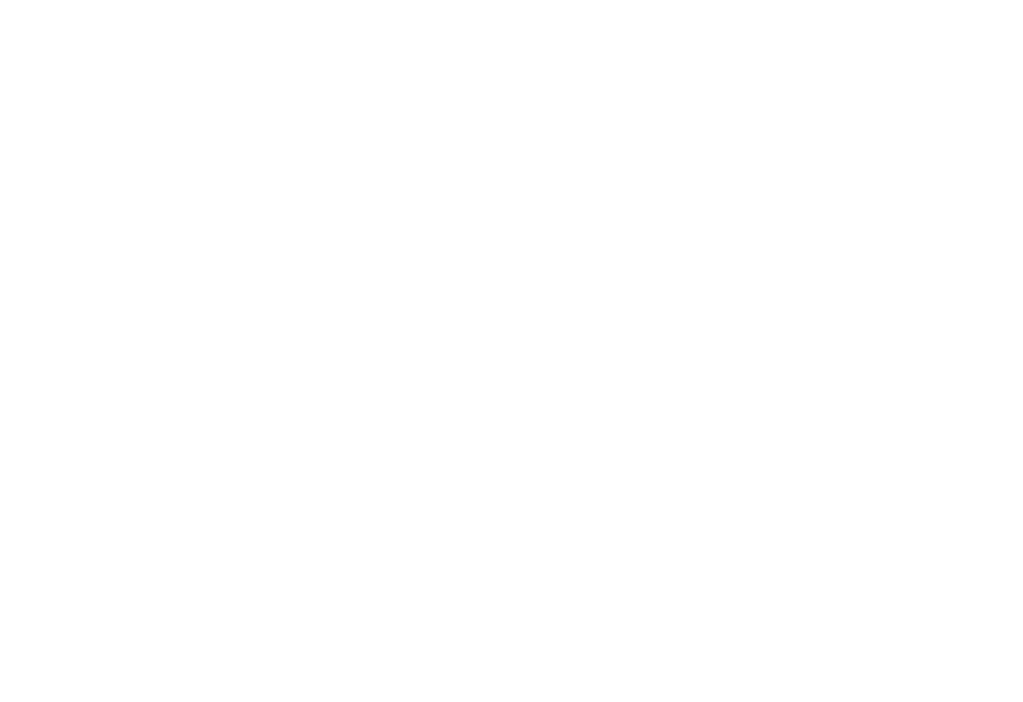
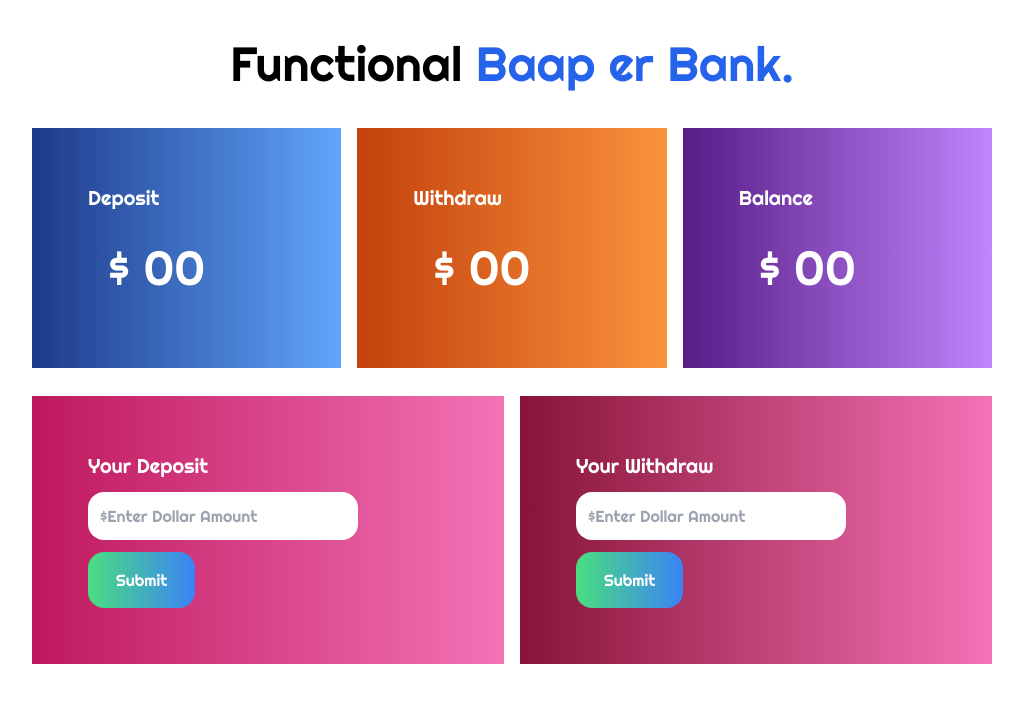
Before and after one commit to Md-OmorFaruk/Bank-calculation, a plain HTML site: page index.html in a window 1280 px wide. Shown: the whole page, without its empty margins (128-1151 px from the left). Drawn offline with nearby package versions, Linux system fonts and the light colour scheme.

Commit message:
HTML done

```diff
--- a/index.html
+++ b/index.html
@@ -5,18 +5,88 @@
       <meta name="viewport" content="width=device-width, initial-scale=1.0">
       <title>Bank Calculation</title>
       <link rel="shortcut icon" href="logo/collaboration.png" type="image/x-icon">
+      <!--Tailwind CSS-->
+      <script src="https://cdn.tailwindcss.com"></script>
+      <!--Google Font-->
+      <link rel="preconnect" href="https://fonts.googleapis.com">
+      <link rel="preconnect" href="https://fonts.gstatic.com" crossorigin>
+      <link href="https://fonts.googleapis.com/css2?family=Righteous&display=swap" rel="stylesheet">
+
+
+      <!--Style-->
+      <style>
+            .font{
+                  font-family: 'Righteous', cursive;
+            }
+      </style>
 </head>
 <body>
       <head>
+            <h1 class="font text-5xl text-center my-10">Functional <span class="text-blue-600">Baap er Bank.</span></h1>
 
       </head>
       <main>
+            <section>
+                  <div class="grid grid-cols-1 lg:grid-cols-3 gap-4 w-3/4 mx-auto mb-7">
+
+                        <!--Deposit-->
+
+                        <div class="bg-gradient-to-r from-blue-900 to-blue-400 p-14">
+                              <h2 class="text-xl text-white font pb-3">Deposit</h2>
+                              <h3 class="text-5xl text-white font p-5">$ <span id="deposit-money">00</span></h3>
+                        </div>
+
+                        <!--Withdraw-->
+
+                        <div class="bg-gradient-to-r from-orange-700 to-orange-400 p-14">
+                              <h2 class="text-xl text-white font pb-3">Withdraw</h2>
+                              <h3 class="text-5xl text-white font p-5 ">$ <span id="withdraw-money">00</span></h3>
+                        </div>
+
+                        <!--Balance-->
+
+
+                        <div class="bg-gradient-to-r from-purple-900 to-purple-400 p-14">
+                              <h2 class="text-xl text-white font pb-3">Balance</h2>
+                              <h3 class="text-5xl text-white font p-5">$ <span id="balnce-money">00</span></h3>
+                        </div>
+                  </div>
+            </section>
+            <section>
+                  <div class="grid grid-cols-1 lg:grid-cols-2 gap-4 w-3/4 mx-auto">
+                        <!--Deposit-->
+
+                        <div class="bg-gradient-to-r from-pink-700 to-pink-400 p-14">
+                              <h2 class="text-xl text-white font pb-3">Your Deposit</h2>
+
+                              <!--Input type -->
+                              <input class="block mb-3 w-3/4 p-3 rounded-2xl font" placeholder="$Enter Dollar Amount" type="text" name="" id="your-deposit">
+
+                              <!--Button-->
+                              <button class=" bg-gradient-to-r from-green-400 to-blue-500 hover:from-pink-500 hover:to-yellow-500 text-white font font-medium py-4 px-7 rounded-2xl" id="submit1">Submit</button>
+                        </div>
+
+                        <!--Withdraw-->
+
+
+                        <div class="bg-gradient-to-r from-rose-900 to-pink-400 p-14">
+                              <h2 class="text-xl text-white font pb-3">Your Withdraw</h2>
+
+                              <!--Input type -->
+                              <input class="block mb-3 w-3/4 p-3 rounded-2xl font" placeholder="$Enter Dollar Amount" type="text" name="" id="your-withdraw">
+
+                              <!--Button-->
+                              <button class=" bg-gradient-to-r from-green-400 to-blue-500 hover:from-pink-500 hover:to-yellow-500 text-white font font-medium py-4 px-7 rounded-2xl" id="submit2">Submit</button>
+                        </div>
+                  </div>
+            </section>
 
       </main>
       <footer>
 
       </footer>
-      <script src="javascript/java.js"></script>
+      <script src="javascript/submit01.js"></script>
+      <script src="javascript/submit02.js"></script>
 
 </body>
 </html>
--- /dev/null
+++ b/tailwind.config.js
@@ -0,0 +1,8 @@
+/** @type {import('tailwindcss').Config} */
+module.exports = {
+  content: ["./src/**/*.{html,js}"],
+  theme: {
+    extend: {},
+  },
+  plugins: [],
+}
```
Also changed, not shown: javascript/java.js (deleted), javascript/submit01.js (added), javascript/submit02.js (added).
